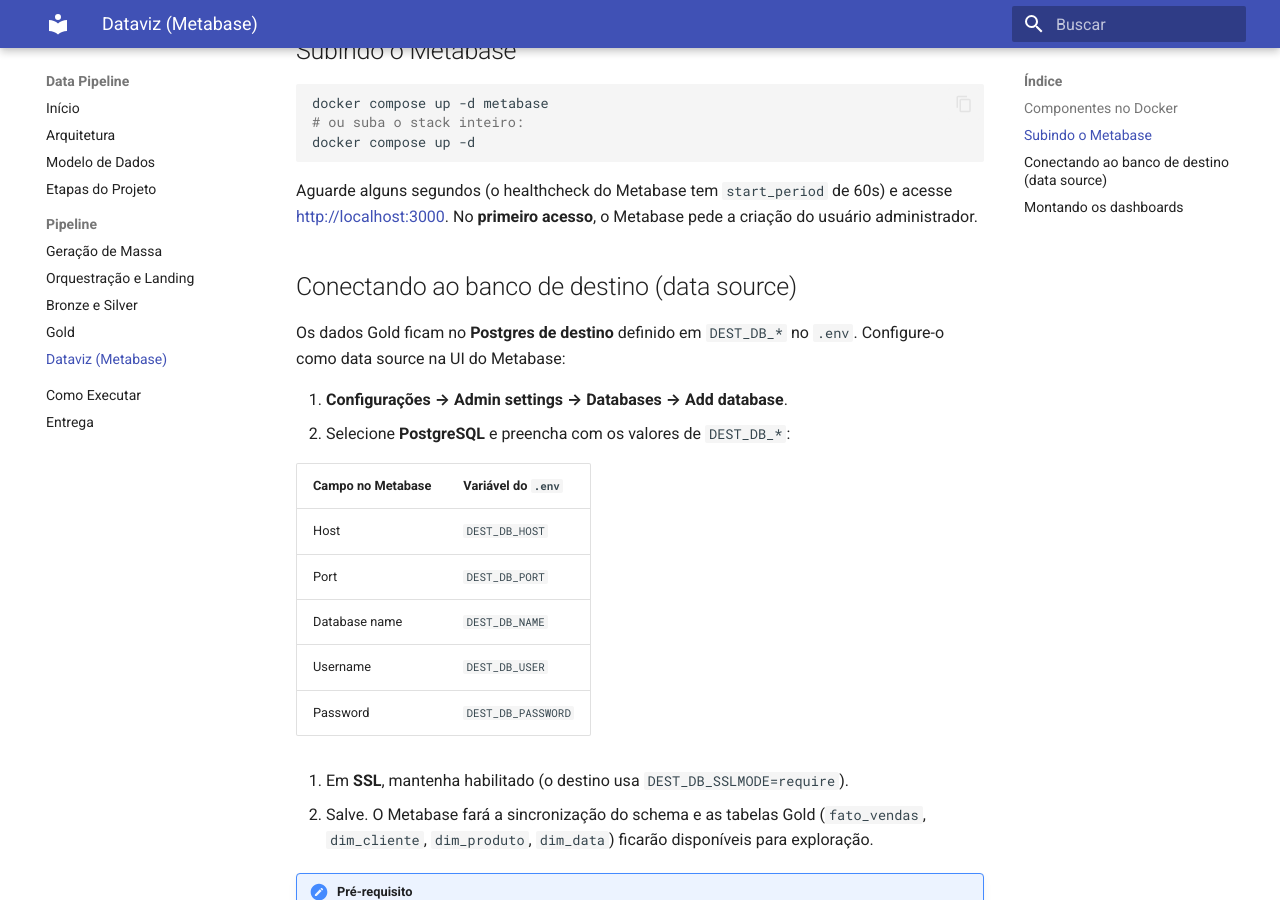
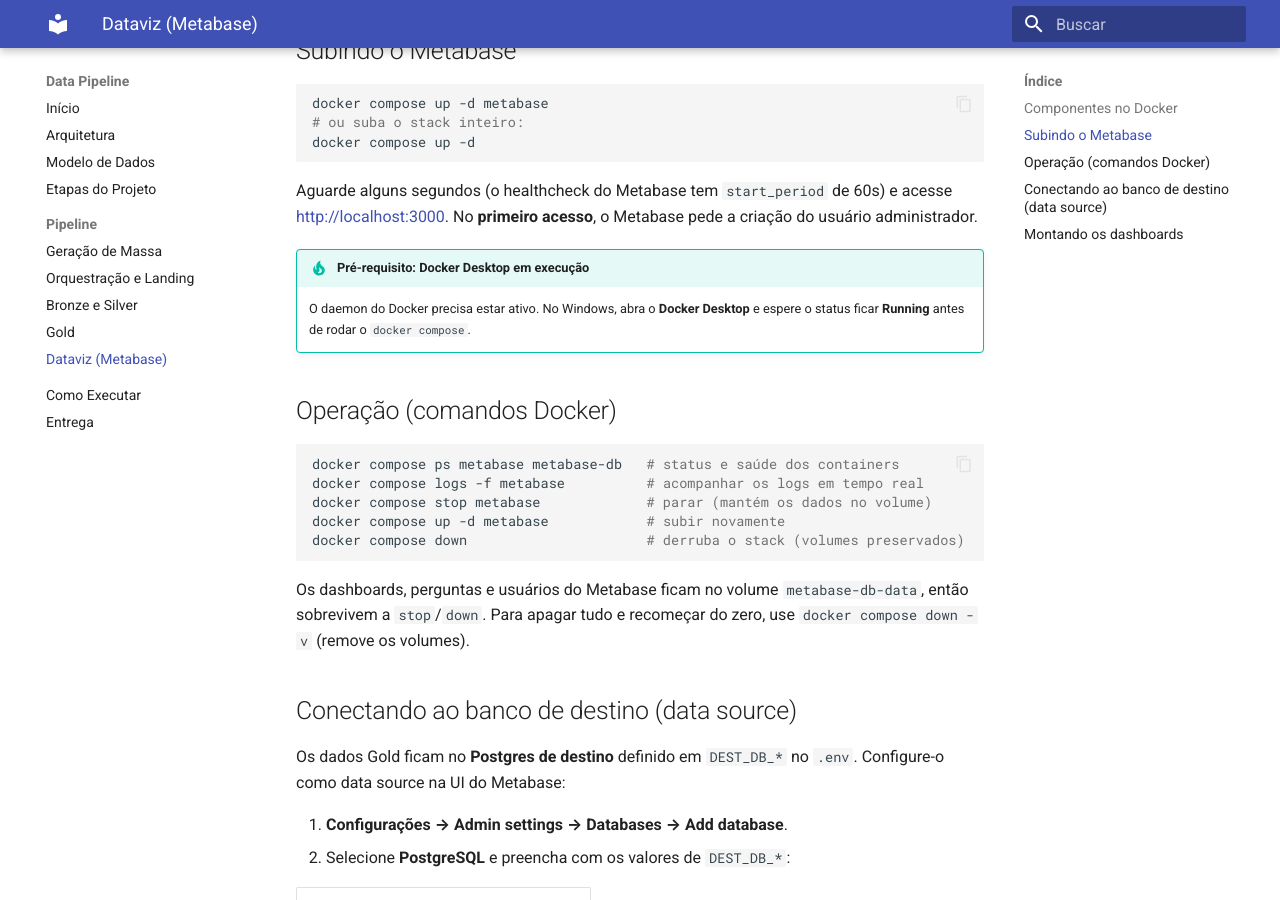
Before and after one commit to Luan-zanardo/data-pipeline, an MkDocs documentation site: the page built from docs/metabase.md, in a window 1280 px wide and 900 px high, scrolled down 662 px. Built offline with MkDocs 1.6.1 and Material for MkDocs 9.7.7, drawn with Linux system fonts in a browser that asks for light colours.

Commit message:
docs: adiciona seção de operação Docker na página do Metabase (#27)
Co-Authored-By: Claude Opus 4.8 <noreply@anthropic.com>

````diff
--- a/docs/metabase.md
+++ b/docs/metabase.md
@@ -36,6 +36,25 @@ Aguarde alguns segundos (o healthcheck do Metabase tem `start_period` de 60s) e
 acesse <http://localhost:3000>. No **primeiro acesso**, o Metabase pede a
 criação do usuário administrador.
 
+!!! tip "Pré-requisito: Docker Desktop em execução"
+    O daemon do Docker precisa estar ativo. No Windows, abra o **Docker
+    Desktop** e espere o status ficar **Running** antes de rodar o `docker
+    compose`.
+
+## Operação (comandos Docker)
+
+```bash
+docker compose ps metabase metabase-db   # status e saúde dos containers
+docker compose logs -f metabase          # acompanhar os logs em tempo real
+docker compose stop metabase             # parar (mantém os dados no volume)
+docker compose up -d metabase            # subir novamente
+docker compose down                      # derruba o stack (volumes preservados)
+```
+
+Os dashboards, perguntas e usuários do Metabase ficam no volume
+`metabase-db-data`, então sobrevivem a `stop`/`down`. Para apagar tudo e
+recomeçar do zero, use `docker compose down -v` (remove os volumes).
+
 ## Conectando ao banco de destino (data source)
 
 Os dados Gold ficam no **Postgres de destino** definido em `DEST_DB_*` no
````
